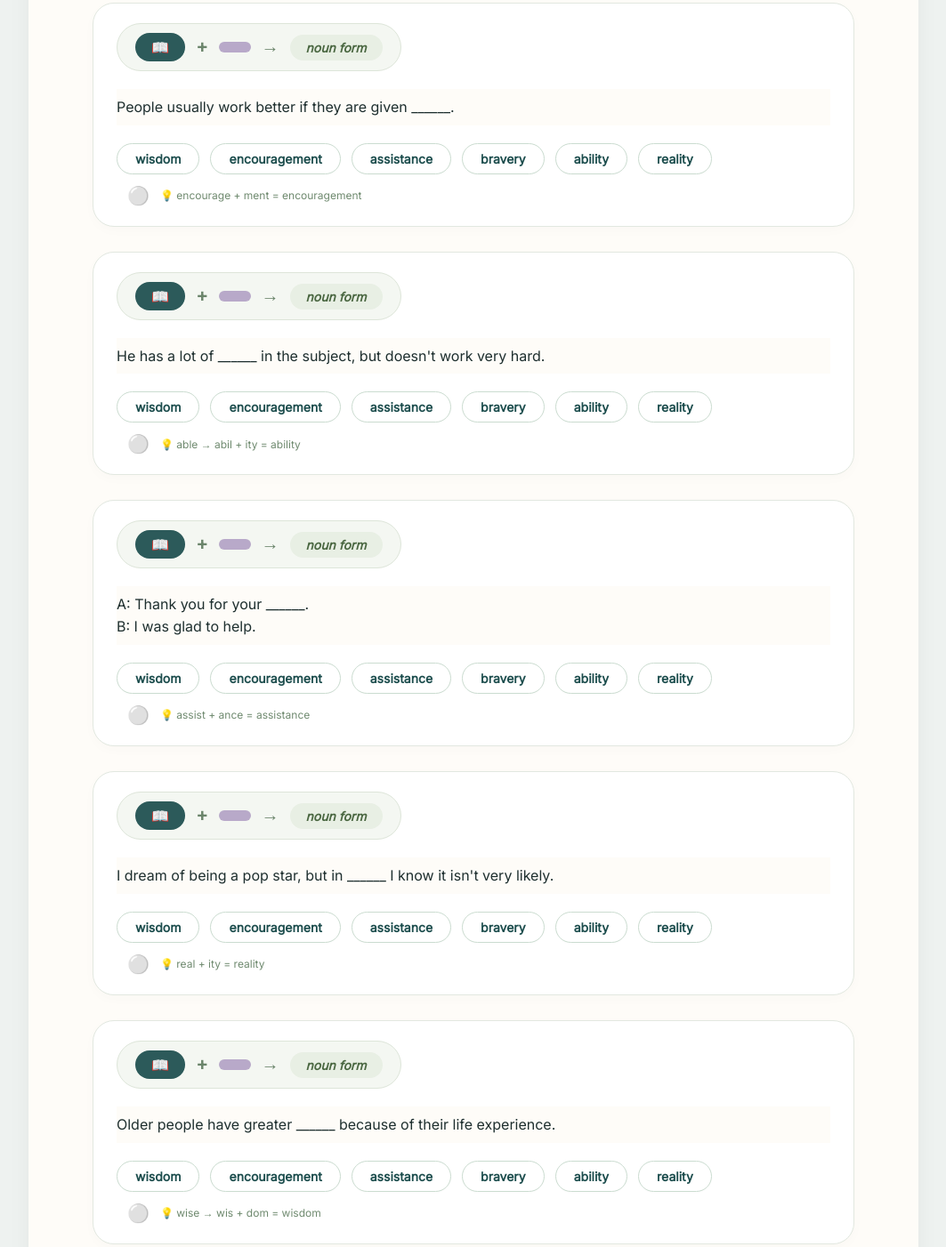
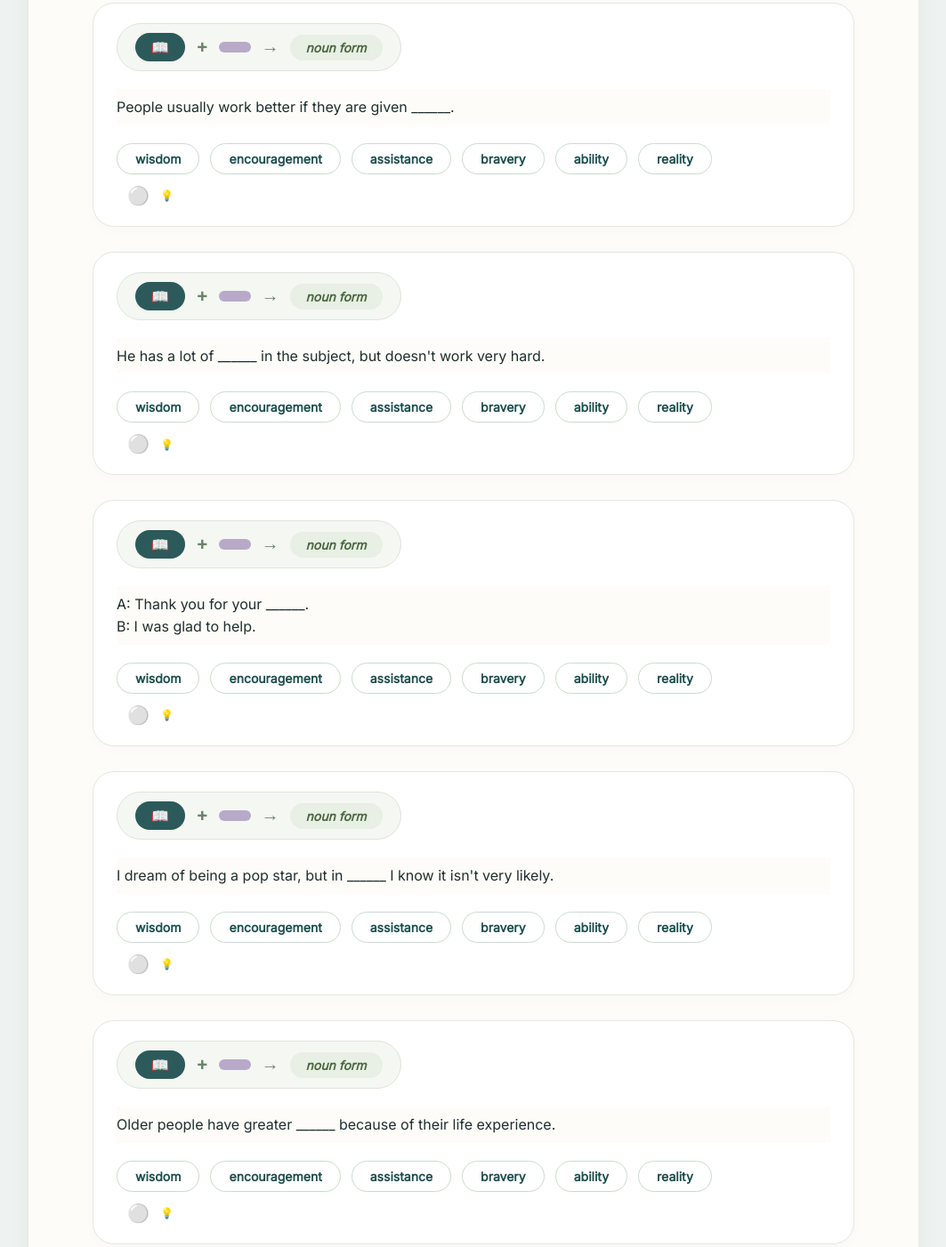
Before and after one commit to zufarsayfullo-sys/uppervocabnounsuffix, a plain HTML site: page index.html in a window 1280 px wide. Shown: the part 499-1901 px from the top of the page at 89% size, without its empty margins (108-1171 px from the left). Drawn offline with nearby package versions, Linux system fonts and the light colour scheme; a web font is replaced by a local one.

Commit message:
Update index.html

```diff
--- a/index.html
+++ b/index.html
@@ -321,27 +321,22 @@
         {
                      correctAnswer: "encouragement",
             sentence: "People usually work better if they are given ______.",
-            hint: "encourage + ment = encouragement"
         },
         {
                         correctAnswer: "ability",
             sentence: "He has a lot of ______ in the subject, but doesn't work very hard.",
-            hint: "able → abil + ity = ability"
         },
         {
                         correctAnswer: "assistance",
             sentence: "A: Thank you for your ______.<br>B: I was glad to help.",
-            hint: "assist + ance = assistance"
         },
         {
                         correctAnswer: "reality",
             sentence: "I dream of being a pop star, but in ______ I know it isn't very likely.",
-            hint: "real + ity = reality"
         },
         {
                        correctAnswer: "wisdom",
             sentence: "Older people have greater ______ because of their life experience.",
-            hint: "wise → wis + dom = wisdom"
         }
     ];
 
```
